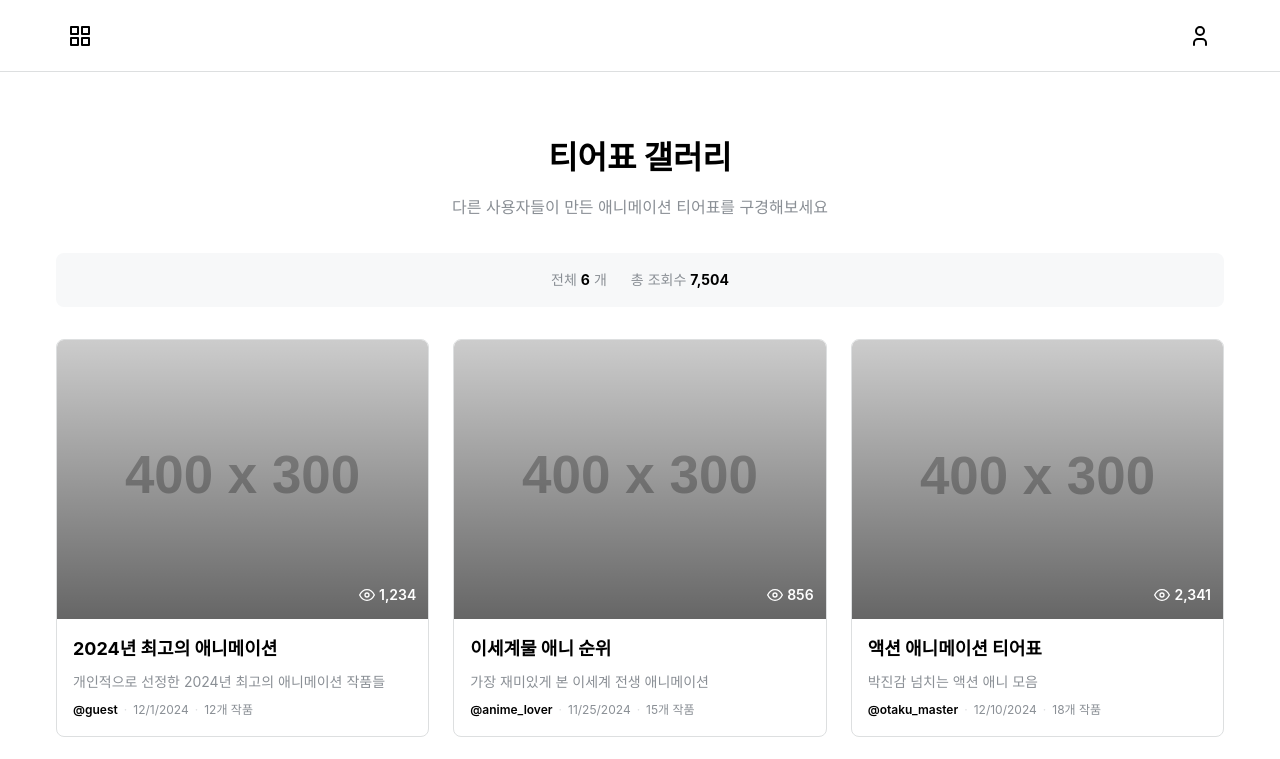
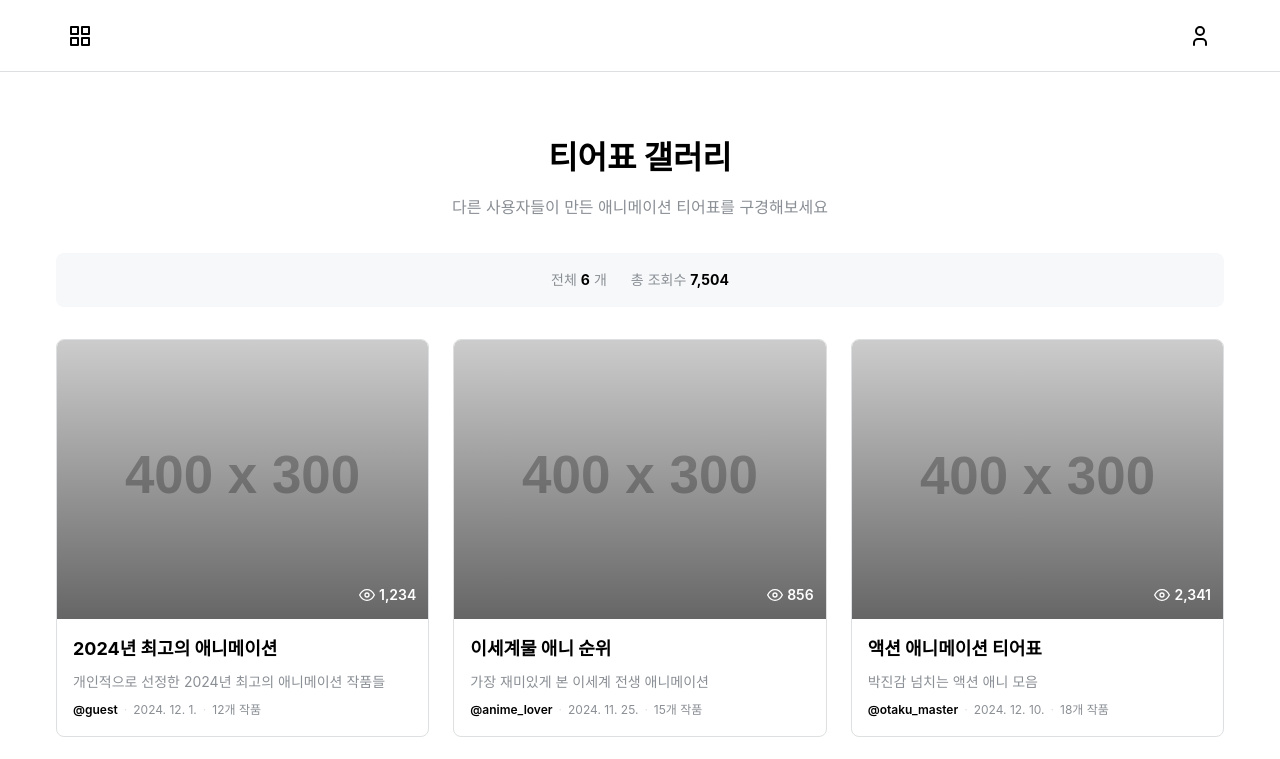
Before and after one commit to Roena0516/aniview, a Next.js app: page /gallery in a window 1280 px wide. Shown: the top 759 px of the page. Built offline with nearby package versions, Linux system fonts and the light colour scheme.

Commit message:
hydration 에러 수정

```diff
--- a/src/app/gallery/_features/ui/GalleryPage.tsx
+++ b/src/app/gallery/_features/ui/GalleryPage.tsx
@@ -30,7 +30,7 @@ export function GalleryPage({ tierlists }: GalleryPageProps) {
             전체 <b>{tierlists.length}</b>개
           </div>
           <div className={statItemStyle}>
-            총 조회수 <b>{tierlists.reduce((sum, t) => sum + t.viewCount, 0).toLocaleString()}</b>
+            총 조회수 <b>{tierlists.reduce((sum, t) => sum + t.viewCount, 0).toLocaleString('ko-KR')}</b>
           </div>
         </div>
 
@@ -55,7 +55,7 @@ export function GalleryPage({ tierlists }: GalleryPageProps) {
                       <path d="M1 12s4-8 11-8 11 8 11 8-4 8-11 8-11-8-11-8z"></path>
                       <circle cx="12" cy="12" r="3"></circle>
                     </svg>
-                    {tierlist.viewCount.toLocaleString()}
+                    {tierlist.viewCount.toLocaleString('ko-KR')}
                   </div>
                 </div>
               </div>
@@ -69,7 +69,7 @@ export function GalleryPage({ tierlists }: GalleryPageProps) {
                   <span className={authorStyle}>@{tierlist.userId}</span>
                   <span className={dotStyle}>·</span>
                   <span className={dateStyle}>
-                    {tierlist.createdAt.toLocaleDateString()}
+                    {tierlist.createdAt.toLocaleDateString('ko-KR')}
                   </span>
                   <span className={dotStyle}>·</span>
                   <span className={animeCountStyle}>
```
